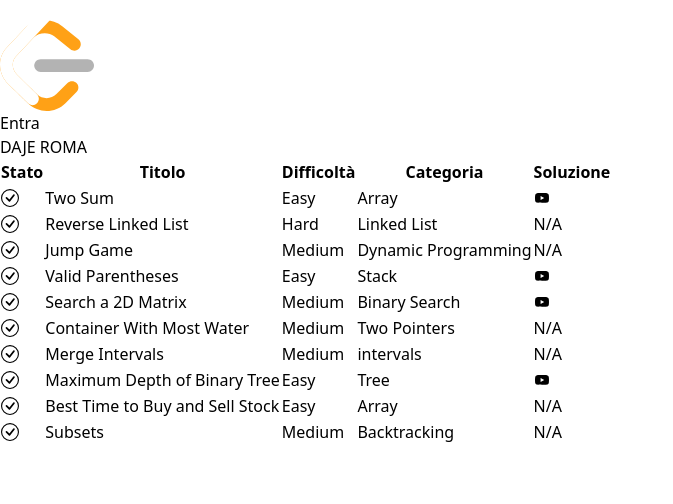
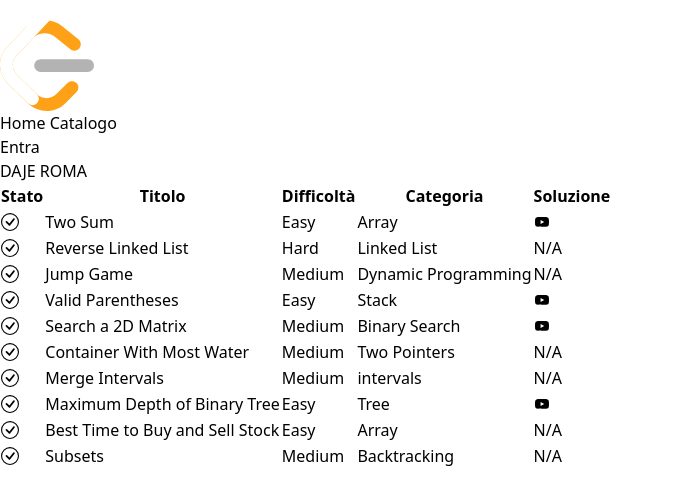
Before and after one commit to Raffaele-Castagna/sleepcode-dev, a Next.js app: page / in a window 1280 px wide. Shown: the top 504 px of the page, without its empty margins (0-673 px from the left). Built offline with nearby package versions, Linux system fonts and the light colour scheme; no server answers.

Commit message:
Using Auth page as a Home, added catalogue

```diff
--- a/src/components/TopNavBar/TopNavBar.tsx
+++ b/src/components/TopNavBar/TopNavBar.tsx
@@ -17,10 +17,12 @@ const TopNavBar:React.FC<TopNavBarProps> = () => {
     const setAuthModalState = useSetRecoilState(authModalState)
     return (<nav className='relative flex h-[50px] w-full shrink-0 items-center px-5 bg-dark-layer-1 text-dark-gray-7'>
     <div className={`flex w-full items-center justify-between max-w-[1200px] mx-auto`}>
-        <Link href='/' className='h-[22px] flex-1'>
-            <img src='/new_logo.svg' alt='Logo' className='h-full' />
-        </Link>
+        <div className="flex items-center justify-end mx-auto space-x-3">
 
+        <img className='h-[22px] flex-1' src='/new_logo.svg' alt='Logo' />
+        <Link href='/auth' className='h-[22px] flex-1'>Home </Link>
+        <Link href='/' className='h-[22px] flex-1'>Catalogo</Link>
+        </div>
         <div className='flex items-center space-x-4 flex-1 justify-end'>
             {!user && (
             <Link href='/auth'>
```
